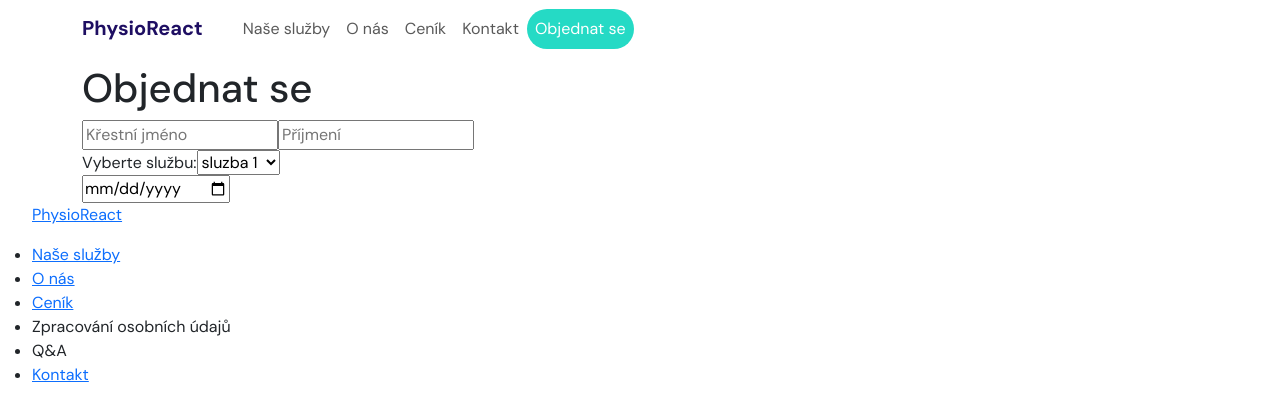
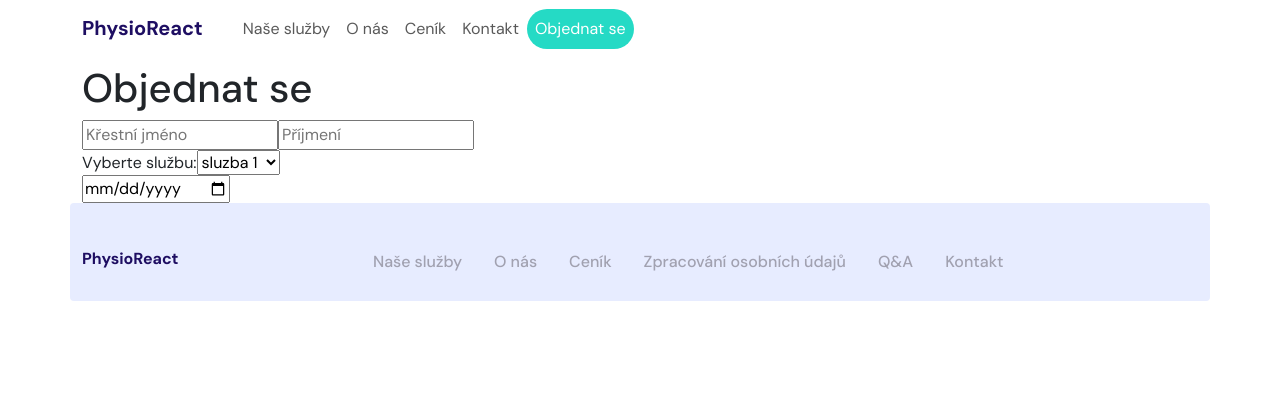
Before and after one commit to iStwer/team-project-and-BE, a React (Create React App) app: page /bookingform in a window 1280 px wide. Shown: the top 420 px of the page. Built offline with nearby package versions, Linux system fonts and the light colour scheme.

Commit message:
footer styled

```diff
--- /dev/null
+++ b/src/pages/footer/Footer.css
@@ -0,0 +1,13 @@
+.footer {
+  padding-top: 40px;
+  padding-bottom: 20px;
+  background-color: #e7ecff;
+  border-radius: 4px;
+}
+
+.footer-link {
+  color: var(--text-color) !important;
+  font-size: 16px;
+  font-weight: 500;
+  line-height: 22px;
+}
--- a/src/pages/footer/Footer.tsx
+++ b/src/pages/footer/Footer.tsx
@@ -1,20 +1,35 @@
-import { Link } from "react-router-dom";
-
+import { Link } from 'react-router-dom';
+import { Container, Nav, ListGroup } from 'react-bootstrap';
+import './Footer.css';
 
 export const Footer = () => {
-    return (
-        <footer>
-            <ul>
-            <Link to ='/'><p>PhysioReact</p></Link>
-
-            <li><Link to ='/services'>Naše služby</Link></li>
-            <li><Link to = '/aboutus'>O nás</Link></li>
-            <li><Link to = '/prices'>Ceník</Link></li>
-            <li>Zpracování osobních údajů</li>
-            <li>Q&A</li>
-            <li><Link to = '/contact'>Kontakt</Link></li>
-
-            </ul>
-        </footer>
-    );
-}
+  return (
+    <Container className='footer'>
+      <ListGroup horizontal>
+        <Link className='navbar-brand ' to='/' id='logo'>
+          PhysioReact
+        </Link>
+        <Nav className='mx-auto'>
+          <Nav.Link href='/services' className='footer-link'>
+            Naše služby
+          </Nav.Link>
+          <Nav.Link href='/aboutus' className='footer-link'>
+            O nás
+          </Nav.Link>
+          <Nav.Link href='/prices' className='footer-link'>
+            Ceník
+          </Nav.Link>
+          <Nav.Link href='/gdpr' className='footer-link'>
+            Zpracování osobních údajů
+          </Nav.Link>
+          <Nav.Link href='/prices' className='footer-link'>
+            Q&A
+          </Nav.Link>
+          <Nav.Link href='/contact' className='footer-link'>
+            Kontakt
+          </Nav.Link>
+        </Nav>
+      </ListGroup>
+    </Container>
+  );
+};
```
